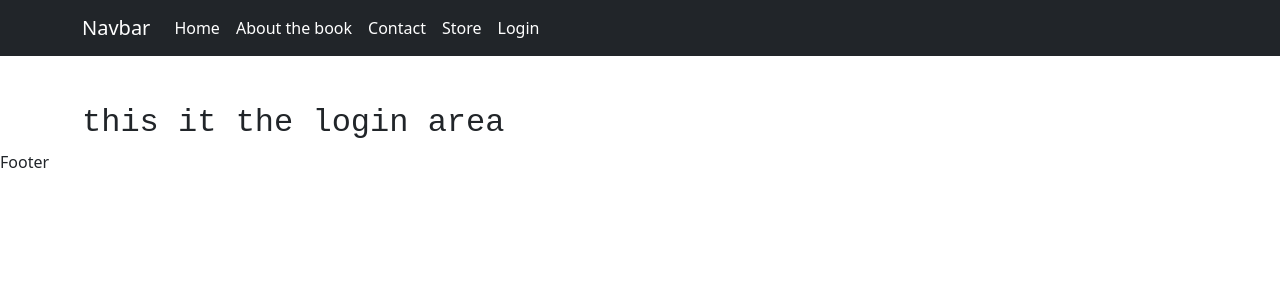
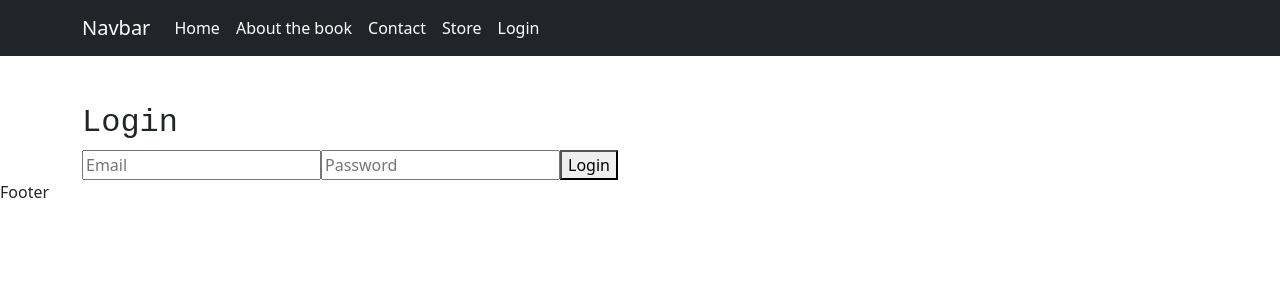
Before and after one commit to Chelsea-Marie/Book_Club, a React (Create React App) app in the folder client/: page / in a window 1280 px wide. Both pictures are taken after a click on the button "Login". Shown: the top 300 px of the page. Built offline with nearby package versions, Linux system fonts and the light colour scheme.

Commit message:
added login script for the login page

```diff
--- a/client/src/pages/Login.js
+++ b/client/src/pages/Login.js
@@ -1,11 +1,52 @@
-import React from 'react';
+import React, { useState } from 'react';
 
 function Login(props) {
-    return (
-        <div>
-            <h2>this it the login area</h2>
-        </div>
-    );
+  const [email, setEmail] = useState('');
+  const [password, setPassword] = useState('');
+
+  const handleSubmit = (event) => {
+    event.preventDefault();
+
+    fetch('/login', {
+      method: 'POST',
+      headers: {
+        'Content-Type': 'application/json',
+      },
+      body: JSON.stringify({
+        email,
+        password,
+      }),
+    })
+      .then((response) => response.json())
+      .then((data) => {
+        if (data.success) {
+        props.history.push('/');
+        } else {
+         alert('Invalid email or password');
+        }
+      });
+  };
+
+  return (
+    <div>
+      <h2>Login</h2>
+      <form onSubmit={handleSubmit}>
+        <input
+          type="email"
+          placeholder="Email"
+          value={email}
+          onChange={(event) => setEmail(event.target.value)}
+        />
+        <input
+          type="password"
+          placeholder="Password"
+          value={password}
+          onChange={(event) => setPassword(event.target.value)}
+        />
+        <button type="submit">Login</button>
+      </form>
+    </div>
+  );
 }
 
 export default Login;
```
Also changed, not shown: 1 other file (tests, documents, lock files or other folders).
